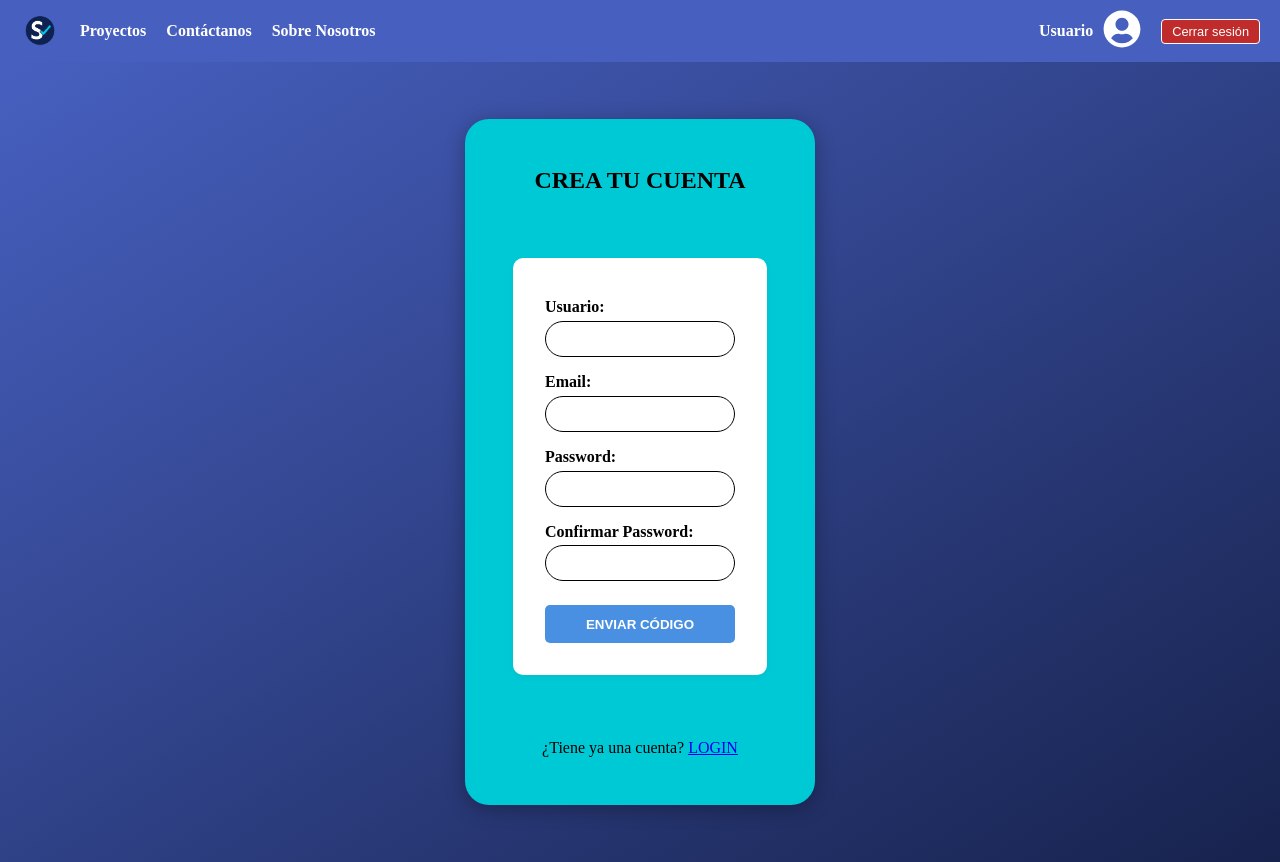
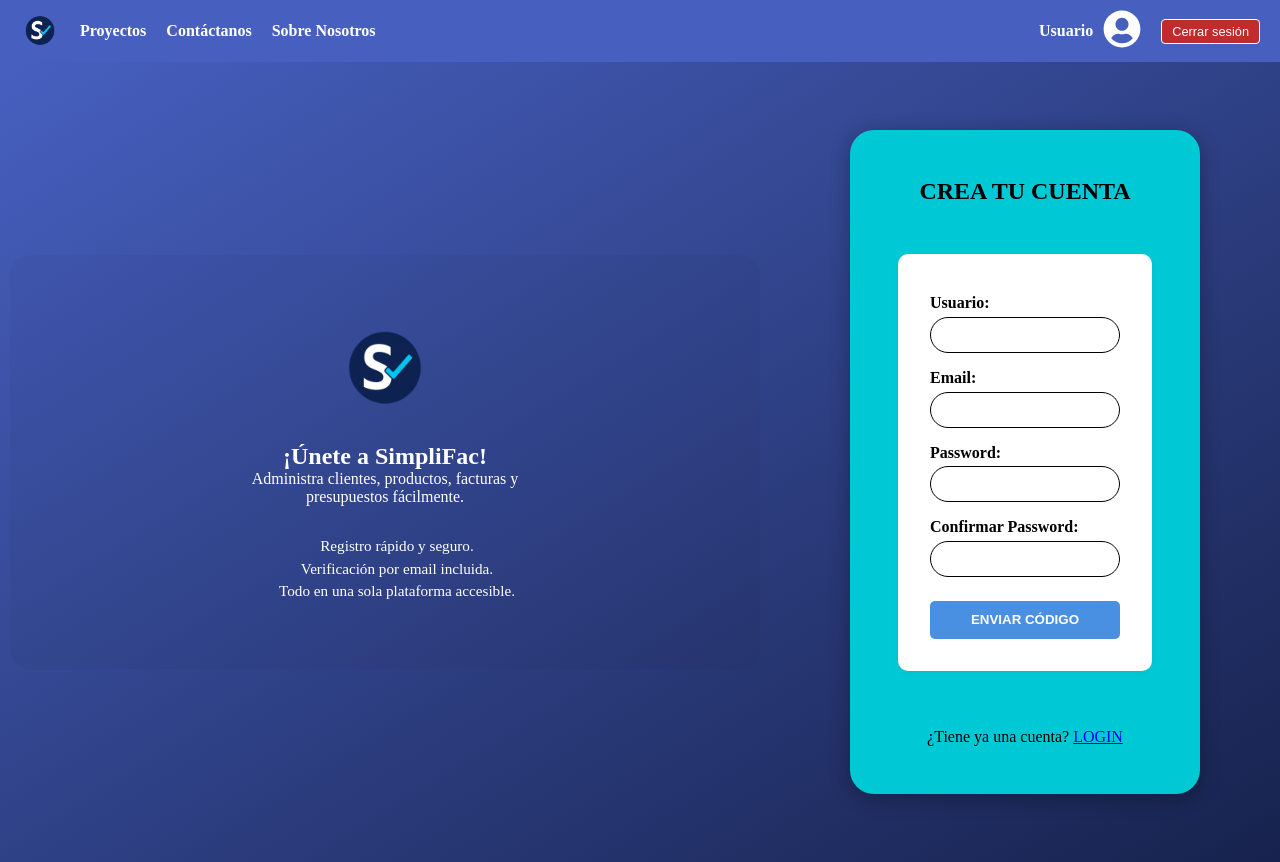
Before and after one commit to Jusm8/gestor-facturas, a React (Vite) app in the folder client/: page /register in a window 1280 px wide. Built offline with nearby package versions, Linux system fonts and the light colour scheme; no server answers.

Commit message:
Todo arreglado

```diff
--- a/client/src/assets/styles/Navbar.css
+++ b/client/src/assets/styles/Navbar.css
@@ -51,3 +51,10 @@
 .logout-btn:hover {
   background-color: rgba(255, 255, 255, 0.2);
 }
+
+.clima-info {
+  font-size: 0.85rem;
+  margin-left: 10px;
+  color: #ddd;
+  font-style: italic;
+}
--- a/client/src/assets/styles/login.css
+++ b/client/src/assets/styles/login.css
@@ -29,7 +29,7 @@
 /* El cuadro del formulario */
 .login-card {
   background: #17e6f7;
-    padding: 2rem;
+  padding: 1rem;
   border-radius: 20px;
   width: 350px;
   margin-right: 5vw;
@@ -39,7 +39,7 @@
 
 .login-card h2 {
   text-align: center;
-    margin-bottom: 1rem;
+  margin-bottom: 0.6px;
 }
 
 .login-card form {
@@ -67,11 +67,11 @@
   background-color: #ffffff;
   font-weight: bold;
   cursor: pointer;
-    color:#000
+  color: #000
 }
 
 .login-card p {
-    margin-top: 1rem;
+  margin-top: 9px;
   text-align: center;
 }
 
@@ -111,3 +111,11 @@
 .login-info-panel ul li {
   margin: 0.3rem 0;
 }
+
+.login-info-content {
+  display: flex;
+  flex-direction: column;
+  align-items: center;
+  justify-content: center;
+  height: 100%;
+}
--- a/client/src/components/Navbar.tsx
+++ b/client/src/components/Navbar.tsx
@@ -8,6 +8,20 @@
 
   const { user, setUser } = useAuth();
   const navigate = useNavigate();
+  const [clima, setClima] = React.useState('');
+  //Api del clima
+  const getWeatherEmoji = (code: number) => {
+    if ([0].includes(code)) return '☀️';
+    if ([1, 2].includes(code)) return '🌤️';
+    if ([3].includes(code)) return '☁️';
+    if ([45, 48].includes(code)) return '🌫️';
+    if ([51, 53, 55, 56, 57].includes(code)) return '🌦️';
+    if ([61, 63, 65, 66, 67].includes(code)) return '🌧️';
+    if ([71, 73, 75, 77, 85, 86].includes(code)) return '❄️';
+    if ([80, 81, 82].includes(code)) return '🌧️';
+    if ([95, 96, 99].includes(code)) return '⛈️';
+    return '🌡️';
+  };
 
   //logout
   const handleLogout = () => {
@@ -27,6 +41,34 @@
     });
   };
 
+  React.useEffect(() => {
+    navigator.geolocation.getCurrentPosition(
+      async (position) => {
+        try {
+          const { latitude, longitude } = position.coords;
+
+          const weatherRes = await fetch(
+            `https://api.open-meteo.com/v1/forecast?latitude=${latitude}&longitude=${longitude}&current_weather=true&timezone=auto`
+          );
+          const weatherData = await weatherRes.json();
+
+          if (weatherData?.current_weather) {
+            const temp = weatherData.current_weather.temperature;
+            const icon = getWeatherEmoji(weatherData.current_weather.weathercode);
+            setClima(`${icon} ${temp}°C`);
+          } else {
+            setClima('Clima no disponible');
+          }
+        } catch {
+          setClima('Clima no disponible');
+        }
+      },
+      () => {
+        setClima('Clima no disponible');
+      }
+    );
+  }, []);
+
   return (
     <nav className="navbar">
       <div className="navbar-left">
@@ -37,6 +79,7 @@
         )}
         <span onClick={() => navigate('/contactanos')}>Contáctanos</span>
         <span onClick={() => navigate('/sobre-nosotros')}>Sobre Nosotros</span>
+        <span className="clima-info">{clima}</span>
       </div>
       <div className="navbar-right">
         <span className="usuario" onClick={() => navigate('/perfil')}>
--- a/client/src/pages/Proyectos.tsx
+++ b/client/src/pages/Proyectos.tsx
@@ -62,7 +62,7 @@
         try {
           const token = localStorage.getItem('token');
           const user = JSON.parse(localStorage.getItem('user') || '{}');
-          const res = await fetch(`http://localhost:3001/api/auth/proyectos/usuario/${user.id}`, {
+          const res = await fetch(`http://localhost:3001/api/auth/proyectos/${idProyecto}`, {
             method: 'DELETE',
             headers: {
               Authorization: `Bearer ${token}`,
--- a/client/src/pages/login.tsx
+++ b/client/src/pages/login.tsx
@@ -50,14 +50,16 @@
     return (
         <div className="login-container">
             <div className="login-info-panel">
+                <div className="login-info-content">
                     <img src="/SimplifacLogo.png" alt="Logo" className="login-logo" />
                     <h2>Bienvenido a SimpliFac</h2>
                     <p>Gestiona tus facturas y presupuestos de forma sencilla y eficiente.</p>
                     <ul>
                         <li>Controle su negocio, creando facturas y presupuestos en un abrir y cerrar de ojos.</li>
-                    <li>Añade a sus clientes y sus productos para crear de forma rapida y clara su propia factura.</li>
-                    <li>Previsualize su factura y presupuestos para ver como quedara antes de descargarlo.</li>
+                        <li>Añade a sus clientes y sus productos para crear de forma rápida y clara su propia factura.</li>
+                        <li>Previsualiza su factura y presupuestos antes de descargar.</li>
                     </ul>
+                </div>
             </div>
 
             <div className="login-card">
--- a/client/src/pages/register.tsx
+++ b/client/src/pages/register.tsx
@@ -78,6 +78,18 @@
 
   return (
     <div className="login-container">
+      <div className="login-info-panel">
+        <div className="login-info-content">
+          <img src="/SimplifacLogo.png" alt="Logo" className="login-logo" />
+          <h2>¡Únete a SimpliFac!</h2>
+          <p>Administra clientes, productos, facturas y presupuestos fácilmente.</p>
+          <ul>
+            <li>Registro rápido y seguro.</li>
+            <li>Verificación por email incluida.</li>
+            <li>Todo en una sola plataforma accesible.</li>
+          </ul>
+        </div>
+      </div>
       <div className="login-card">
         {step === 'form' ? (
           <>
```
Also changed, not shown: client/src/components/AuthContext.tsx (deleted, +0 -18 lines), 1 other file (tests, documents, lock files or other folders). Lines whose indentation alone changed are shown as unchanged.
